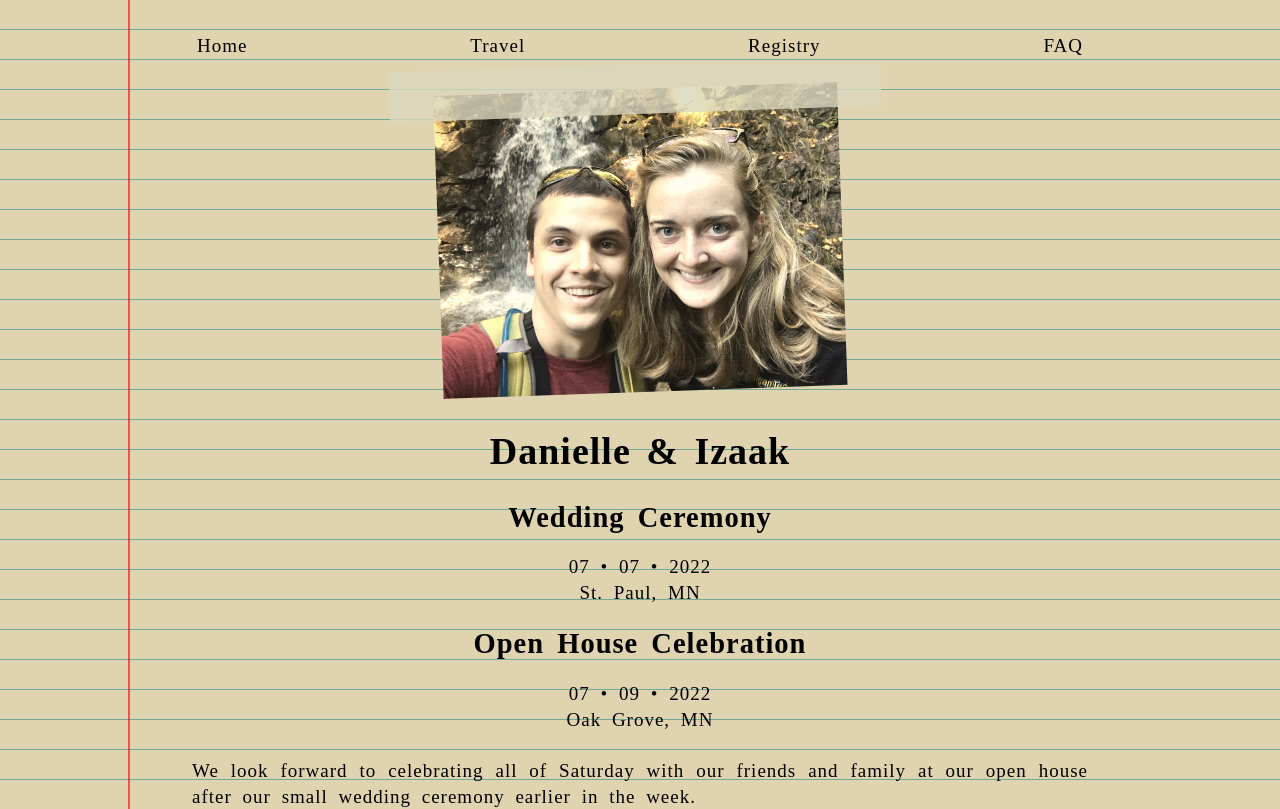
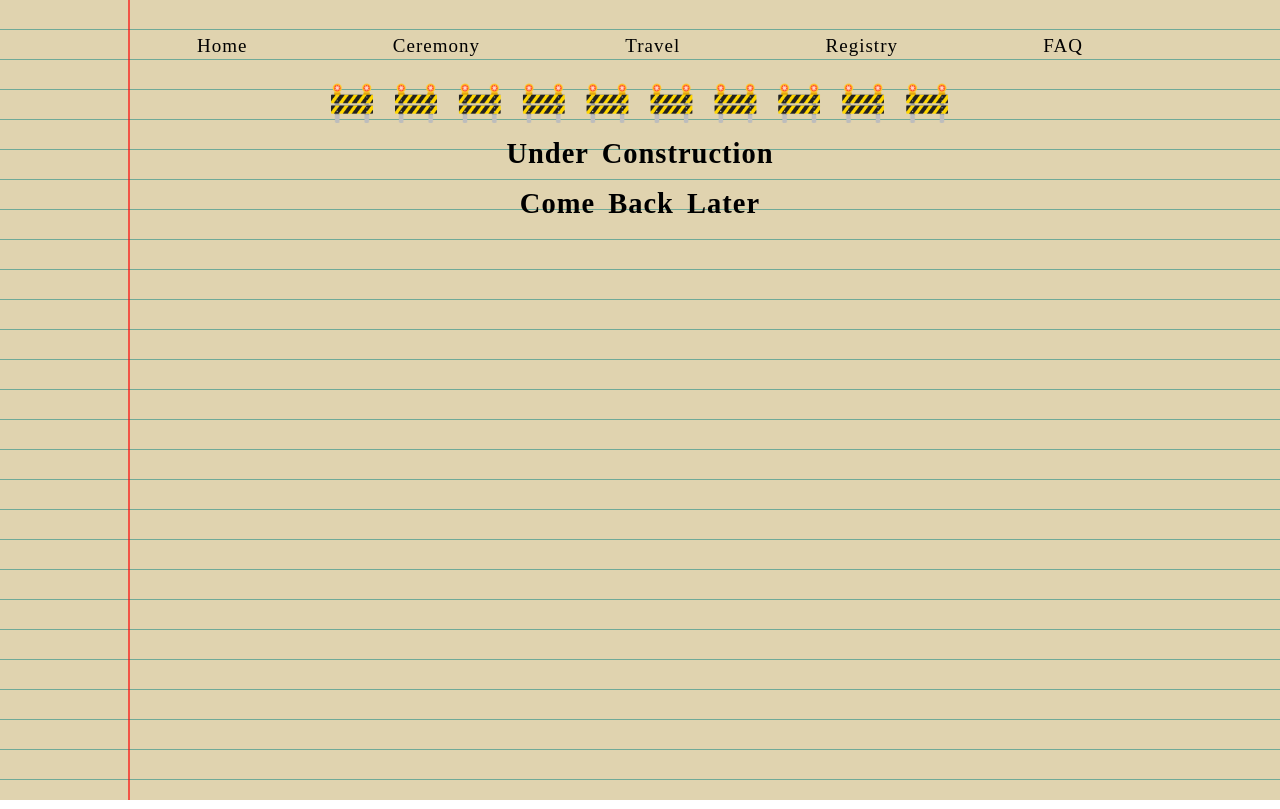
Before and after one commit to danielleahrens/unity, a React (Create React App) app: page /ceremony in a window 1280 px wide. Shown: the top 809 px of the page. Built offline with nearby package versions, Linux system fonts and the light colour scheme.

Commit message:
add routing to separate out events

```diff
--- a/src/App.css
+++ b/src/App.css
@@ -10,7 +10,7 @@
 .paper-line{
   content: '';
   width: 2px;
-  height: 100%;
+  height: 100vh;
   background-color: rgba(255,0,0,0.6);
   position: absolute;
   top: 0;
--- a/src/App.js
+++ b/src/App.js
@@ -1,4 +1,5 @@
 import React from 'react';
+import { Link } from 'react-router-dom';
 import './App.css';
 import Home from './Home.js';
 import Travel from './Travel.js';
@@ -33,8 +34,8 @@ class App extends React.Component {
     return (
       <div className="App">
         <div className="body">
-        <div className="paper">
-          <div className="paper-line"/>
+          <div className="paper-line" />
+          <div classname="paper">
             <div className="pattern">
               <div className="view">
                 <div className="menu">
@@ -50,16 +51,12 @@ class App extends React.Component {
                   {(this.state.display === 'Faq') ? <Faq /> : <div />}
                 </div>
               </div>
-
             </div>
           </div>
-
         </div>
       </div>
     );
   }
 }
 
-
-
-export default App;
+export default App
--- /dev/null
+++ b/src/Ceremony.js
@@ -0,0 +1,13 @@
+import './Ceremony.css';
+
+function Ceremony() {
+    return(
+        <div className="Ceremony">
+            <h1>🚧 🚧 🚧 🚧 🚧 🚧 🚧 🚧 🚧 🚧</h1>
+            <h2>Under Construction</h2>
+            <h2>Come Back Later</h2>
+        </div>
+    )
+}
+
+export default Ceremony
--- /dev/null
+++ b/src/CeremonyApp.js
@@ -0,0 +1,66 @@
+import React from 'react';
+import { Link } from 'react-router-dom';
+import './App.css';
+import Home from './Home.js';
+import Ceremony from './Ceremony.js';
+import Travel from './Travel.js';
+import Registry from './Registry.js';
+import Faq from './Faq.js';
+import './CeremonyApp.css';
+
+class CeremonyApp extends React.Component {
+
+    state = {
+      display: ''
+    }
+
+    componentDidMount() {
+      this.setState({
+        display: 'Ceremony'
+      })
+    }
+
+    updateDisplay(display) {
+      this.setState({
+        display: display
+      })
+    }
+
+    callbackFunction(displayComponent) {
+      this.setState(state => ({
+        display: displayComponent
+      }));
+    }
+
+    render() {
+      return (
+        <div className="App">
+          <div className="body">
+            <div className="paper-line" />
+            <div classname="paper">
+              <div className="pattern">
+                <div className="view">
+                  <div className="menu">
+                    <div className="menu-item" onClick={() => this.updateDisplay("Home")}>Home</div>
+                    <div className="menu-item" onClick={() => this.updateDisplay("Ceremony")}>Ceremony</div>
+                    <div className="menu-item" onClick={() => this.updateDisplay("Travel")}>Travel</div>
+                    <div className="menu-item" onClick={() => this.updateDisplay("Registry")}>Registry</div>
+                    <div className="menu-item" onClick={() => this.updateDisplay("Faq")}>FAQ</div>
+                  </div>
+                  <div className="content">
+                    {(this.state.display === 'Home') ? <Home /> : <div /> }
+                    {(this.state.display === 'Ceremony') ? <Ceremony /> : <div /> }
+                    {(this.state.display === 'Travel') ? <Travel /> : <div />}
+                    {(this.state.display === 'Registry') ? <Registry /> : <div />}
+                    {(this.state.display === 'Faq') ? <Faq /> : <div />}
+                  </div>
+                </div>
+              </div>
+            </div>
+          </div>
+        </div>
+      );
+    }
+  }
+
+  export default CeremonyApp
--- a/src/index.js
+++ b/src/index.js
@@ -1,11 +1,19 @@
 import React from 'react';
-import ReactDOM from 'react-dom';
+import { render } from 'react-dom';
+import { BrowserRouter, Routes, Route } from 'react-router-dom';
 import './index.css';
 import App from './App';
+import Home from './Home.js';
+import CeremonyApp from './CeremonyApp.js'
 
-ReactDOM.render(
-  <React.StrictMode>
-    <App />
-  </React.StrictMode>,
-  document.getElementById('root')
+const rootElement = document.getElementById("root");
+render(
+    <BrowserRouter>
+        <Routes>
+            <Route path="/" element={<App />} />
+            <Route path="wedding" element={<App />} />
+            <Route path="ceremony" element={<CeremonyApp />} />
+        </Routes>
+    </BrowserRouter>,
+    rootElement
 );
```
Also changed, not shown: src/Ceremony.css (added), src/CeremonyApp.css (added). Lines whose indentation alone changed are shown as unchanged.
